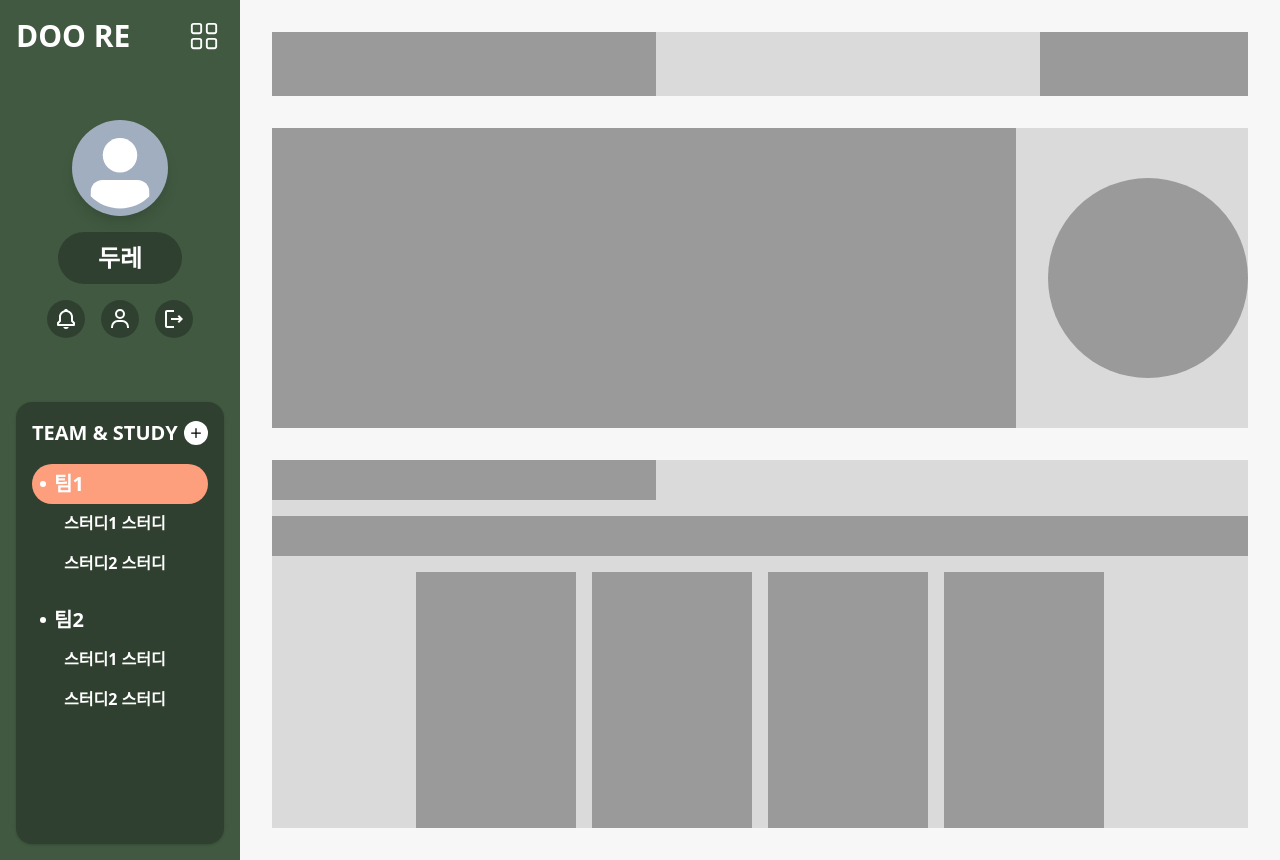
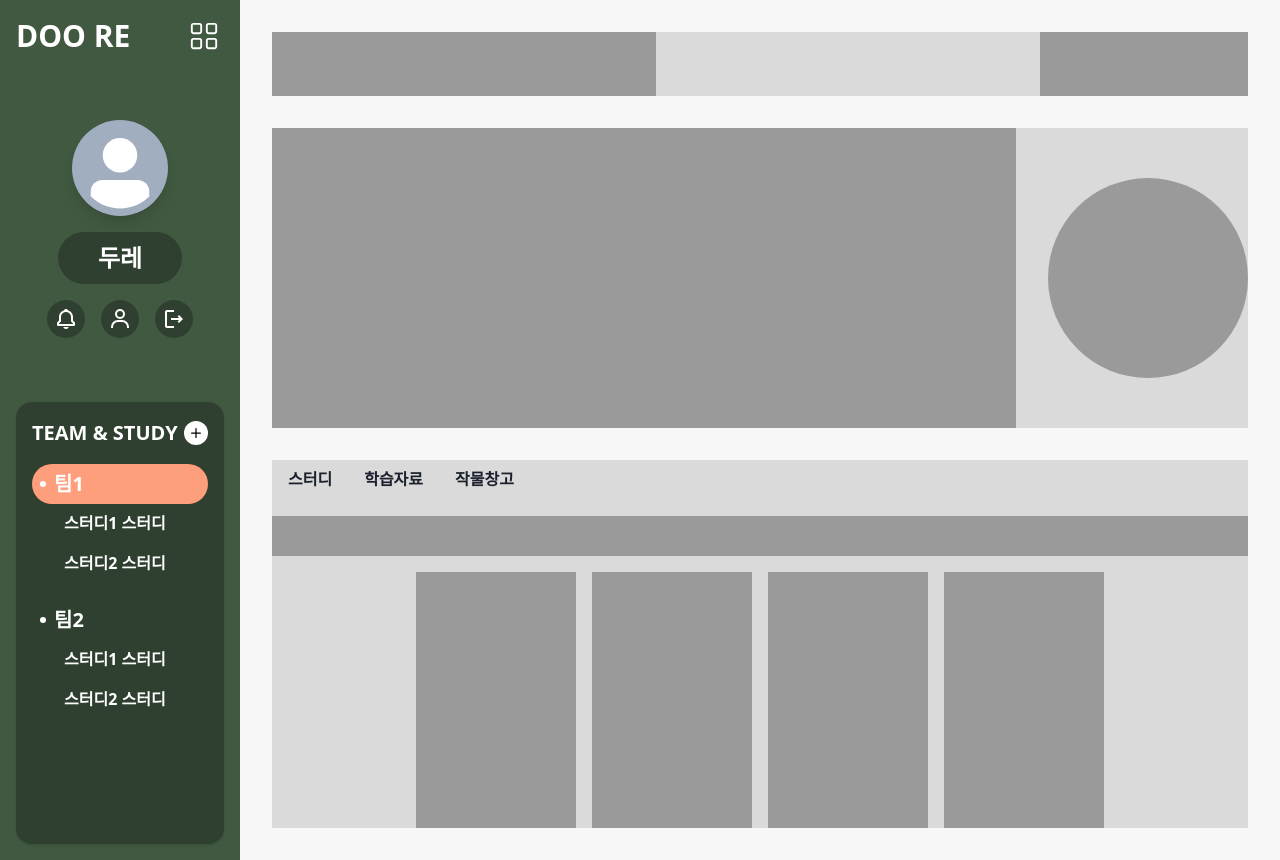
Before and after one commit to BDD-CLUB/01-doo-re-front, a Next.js app: page /team/1 in a window 1280 px wide. Built offline with nearby package versions, Linux system fonts and the light colour scheme.

Commit message:
feat: team page 에 tabButton 추가하기
#79

```diff
--- a/src/app/team/[teamId]/page.tsx
+++ b/src/app/team/[teamId]/page.tsx
@@ -1,6 +1,14 @@
+'use client';
+
 import { Box, Flex, Grid, GridItem } from '@chakra-ui/react';
+import { useState } from 'react';
+
+import TabButton from '@/components/TabButton';
+import teamPageCategoryInfos from '@/mocks/team';
 
 const Page = () => {
+  const [category, setCategory] = useState<string>(teamPageCategoryInfos[0].name);
+
   return (
     <Flex direction="column" gap="8" w="100%" p="8">
       <Flex justify="space-between" bg="gray.100">
@@ -19,7 +27,7 @@ const Page = () => {
 
       <Flex direction="column" flex="1" gap="4" bg="gray.100">
         {/* TODO 스터디, 학습자료, 작물창고 버튼 */}
-        <Box w="96" h="10" bg="gray.200" />
+        <TabButton currentTab={category} changeTab={setCategory} categoryInfos={teamPageCategoryInfos} />
         {/* TODO 전체보기, 네비게이션 이동 버튼 */}
         <Box h="10" bg="gray.200" />
         {/* TODO 스터디 카드 */}
```
